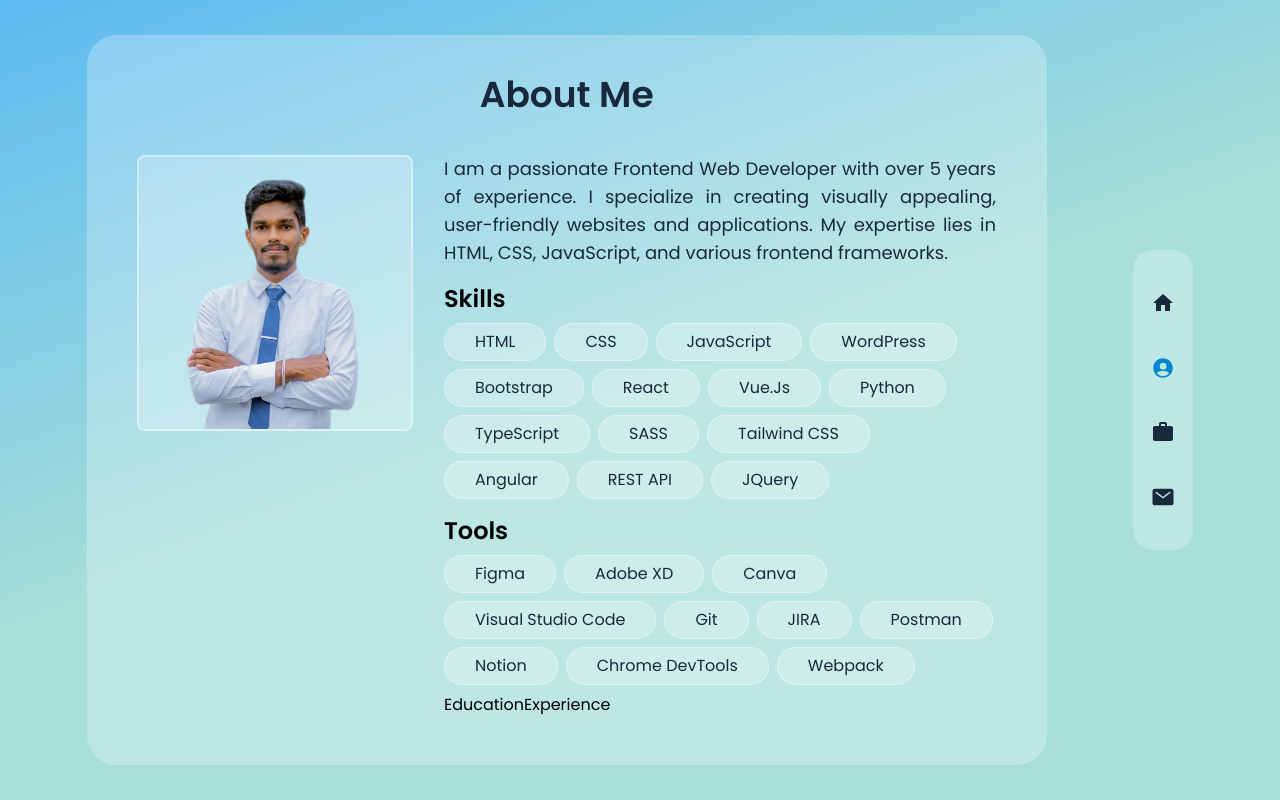
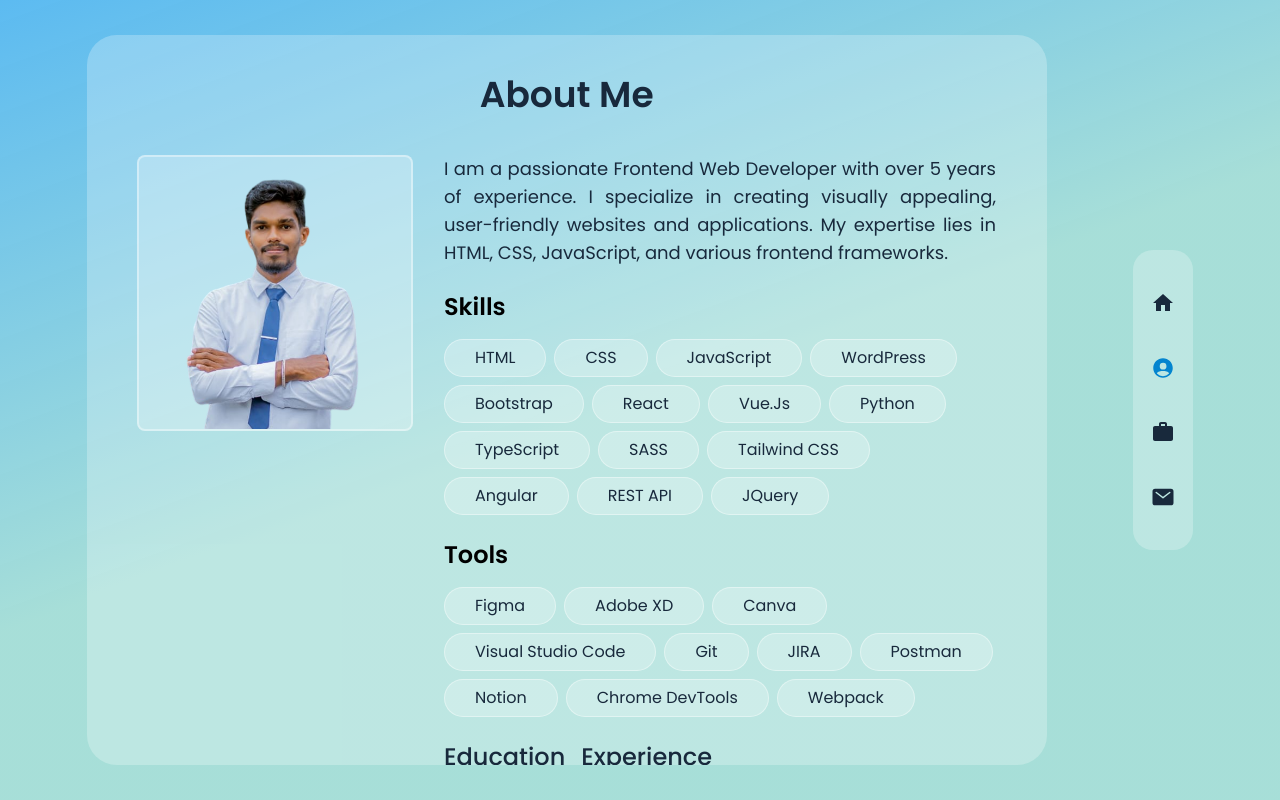
Before and after one commit to Dulithapathum/My-Portfolio, a React (Vite) app: page /about in a window 1280 px wide. Built offline with nearby package versions, Linux system fonts and the light colour scheme.

Commit message:
Design About Page UI

```diff
--- a/src/Pages/About.jsx
+++ b/src/Pages/About.jsx
@@ -1,14 +1,22 @@
-import React from "react";
+import React, { useState } from "react";
 import { UserProfile } from "../assets/data";
+import { Link } from "react-router-dom";
+
 const About = () => {
+  const [activeTab, setActiveTab] = useState("education");
+
+  const handleTabClick = (target) => {
+    setActiveTab(target);
+  };
+
   return (
     <div className="px-5">
-      <h1 className="text-center  font-semibold text-4xl text-blue-dark capitalize my-10">
+      <h1 className="text-center font-semibold text-4xl text-blue-dark capitalize my-10">
         About me
       </h1>
-      <div className="w-full flex justify-evenly ">
-        <div className="w-[30%] ">
-          <div className="max-w-[350px] max-h-[350px] bg-white-alpha-25 border-2 rounded-lg border-white-alpha-40 ">
+      <div className="w-full flex justify-evenly">
+        <div className="w-[30%]">
+          <div className="max-w-[350px] max-h-[350px] bg-white-alpha-25 border-2 rounded-lg border-white-alpha-40">
             <img
               src={UserProfile.img}
               alt={UserProfile.name}
@@ -16,17 +24,17 @@ const About = () => {
             />
           </div>
         </div>
-        <div className="w-[60%] flex  flex-col gap-2 ">
+        <div className="w-[60%] flex flex-col gap-2">
           <p className="text-blue-dark text-lg text-justify">
             {UserProfile.about}
           </p>
           <div>
-            <h2 className="text-2xl font-semibold my-2">Skills</h2>
+            <h2 className="text-2xl font-semibold my-4">Skills</h2>
             <div className="flex flex-wrap gap-2">
               {UserProfile.skills.map((item, index) => (
                 <div
                   key={index}
-                  className=" cursor-pointer text-[16px] py-[2px] px-[13px] lg:py-[6px] lg:px-[30px] rounded-[30px]  text-blue-dark capitalize   border border-white-alpha-40 bg-white-alpha-25 transition-all duration-300 ease-linear hover:text-main-color"
+                  className="cursor-pointer text-[16px] py-[2px] px-[13px] lg:py-[6px] lg:px-[30px] rounded-[30px] text-blue-dark capitalize border border-white-alpha-40 bg-white-alpha-25 transition-all duration-300 ease-linear hover:text-main-color"
                 >
                   {item}
                 </div>
@@ -34,25 +42,98 @@ const About = () => {
             </div>
           </div>
           <div>
-            <h2 className="text-2xl font-semibold my-2">Tools</h2>
+            <h2 className="text-2xl font-semibold my-4">Tools</h2>
             <div className="flex flex-wrap gap-2">
               {UserProfile.tools.map((item, index) => (
                 <div
                   key={index}
-                  className=" cursor-pointer text-[16px] py-[2px] px-[13px] lg:py-[6px] lg:px-[30px] rounded-[30px]  text-blue-dark capitalize   border border-white-alpha-40 bg-white-alpha-25 transition-all duration-300 ease-linear hover:text-main-color"
+                  className="cursor-pointer text-[16px] py-[2px] px-[13px] lg:py-[6px] lg:px-[30px] rounded-[30px] text-blue-dark capitalize border border-white-alpha-40 bg-white-alpha-25 transition-all duration-300 ease-linear hover:text-main-color"
                 >
                   {item}
                 </div>
               ))}
             </div>
           </div>
-          <div>
-            <button type="button" data-target="#education">
+
+          <div className="flex space-x-4 my-4">
+            <button
+              className={`text-2xl font-[500] text-blue-dark relative pb-1 before:absolute before:left-0 before:bottom-0 before:h-[3px]  before:transition-width before:duration-300 before:bg-blue-dark ${
+                activeTab === "education"
+                  ? " before:w-full   "
+                  : "before:w-0 hover:before:w-full hover:text-blue-dark "
+              }`}
+              onClick={() => handleTabClick("education")}
+            >
               Education
             </button>
-            <button type="button" data-target="#experience">
+            <button
+              className={`text-2xl font-[500] text-blue-dark relative pb-1 before:absolute before:left-0 before:bottom-0 before:h-[3px]  before:transition-width before:duration-300 before:bg-blue-dark ${
+                activeTab === "experience"
+                  ? " before:w-full"
+                  : "before:w-0 hover:before:w-full hover:text-blue-dark "
+              }`}
+              onClick={() => handleTabClick("experience")}
+            >
               Experience
             </button>
+          </div>
+
+          <div
+            id="education"
+            className={`tab-content ${
+              activeTab === "education" ? "block" : "hidden"
+            }`}
+          >
+            <div className="relative">
+              <div className="absolute top-[11px] left-[5px] h-full w-[1px] bg-main-color"></div>
+
+              {UserProfile.education.map((item, index) => (
+                <div className="relative mb-8 pl-10" key={index}>
+                  <span className="absolute left-0 top-2.5 h-[11px] w-[11px] bg-main-color rounded-full"></span>
+                  <span className="block text-main-color text-md mb-2">
+                    {item.year}
+                  </span>
+                  <h4 className="text-xl font-semibold text-blue-dark mb-2">
+                    {item.degree}
+                    <span className="font-normal"> - {item.university}</span>
+                  </h4>
+                  <p className="text-gray-600 text-left">{item.desc}</p>
+                </div>
+              ))}
+            </div>
+          </div>
+
+          <div
+            id="experience"
+            className={`tab-content ${
+              activeTab === "experience" ? "block" : "hidden"
+            }`}
+          >
+            <div className="relative">
+              <div className="absolute top-[11px] left-[5px] h-full w-[1px] bg-main-color"></div>
+
+              {UserProfile.experience.map((item, index) => (
+                <div className="relative mb-8 pl-10" key={index}>
+                  <span className="absolute left-0 top-2.5 h-[11px] w-[11px] bg-main-color rounded-full"></span>
+                  <span className="block text-main-color text-md mb-2">
+                    {item.year}
+                  </span>
+                  <h4 className="text-xl font-semibold text-blue-dark mb-2">
+                    {item.position}
+                    <span className="font-normal"> - {item.company}</span>
+                  </h4>
+                  <p className="text-gray-600 text-left">{item.desc}</p>
+                </div>
+              ))}
+            </div>
+          </div>
+          <div className="flex w-full space-x-8 mb-6">
+            <Link to={"/"} className="custom-link">
+              Download Cv
+            </Link>
+            <Link to={"/"} className="custom-link">
+              Contact Me
+            </Link>
           </div>
         </div>
       </div>
--- a/src/index.css
+++ b/src/index.css
@@ -24,4 +24,8 @@
   .hide-scrollbar::-webkit-scrollbar {
     display: none;
   }
+
+  .transition-width {
+    transition: width 3s ease-in-out;
+  }
 }
```
